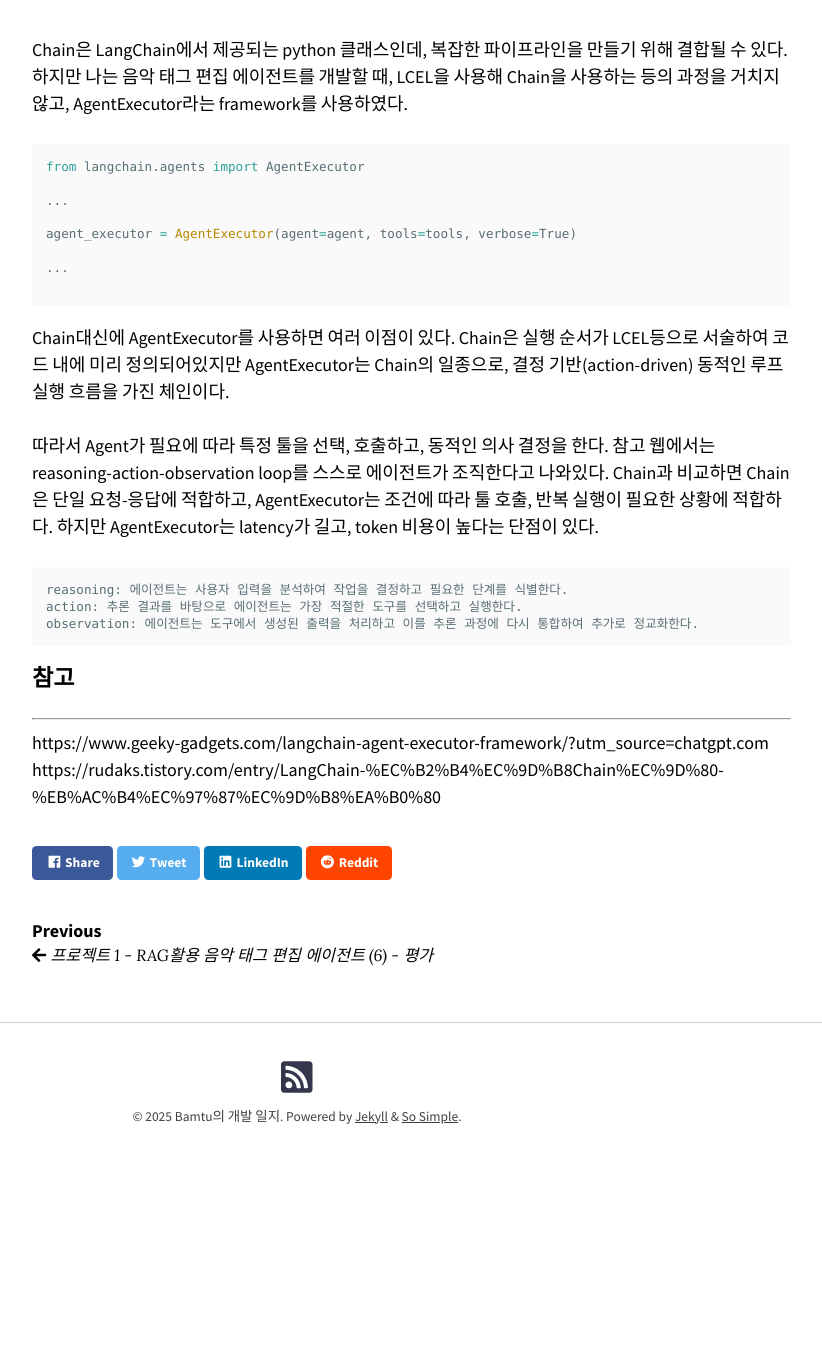
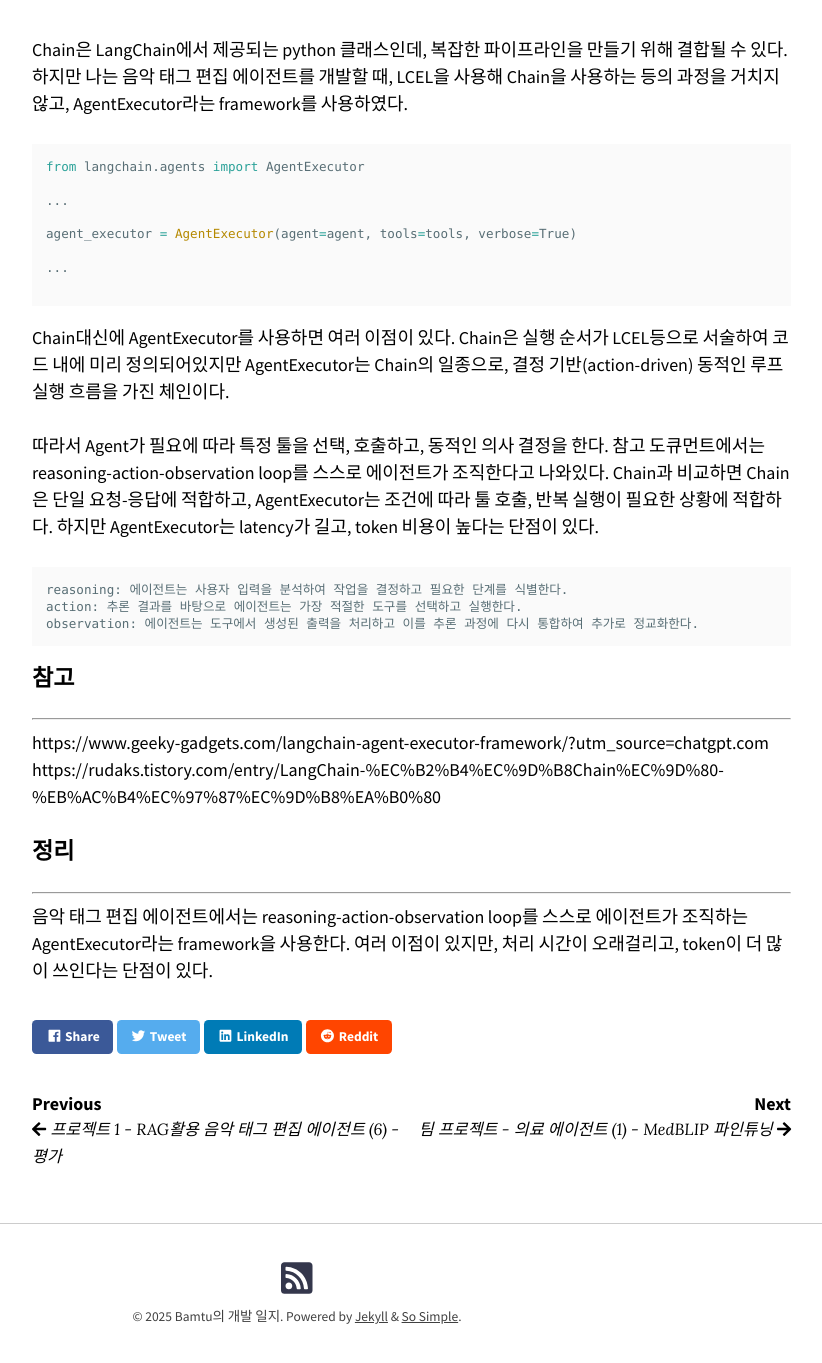
Before and after one commit to bamtu/bamtu.github.io, a Jekyll site: the page built from _posts/2025-07-28-프로젝트-1---rag활용-음악-태그-편집-에이전트-(7)---agentexecutor.md, in a window 1280 px wide and 1400 px high, scrolled down 1163 px. Shown: the top 1363 px of the window, without its empty margins (343-1165 px from the left). Built offline with Jekyll 4.4.1, drawn with Linux system fonts in a browser that asks for light colours; nearby versions of some CDN libraries; comment, search, counter and statistics services are not loaded; before the commit the page ends 2362 px from its top, so only the background shows below that.

````diff
--- a/_config.yml
+++ b/_config.yml
@@ -34,7 +34,7 @@ google_fonts:
     weights: "400,400i,700,700i"
   - name: "Lora"
     weights: "400,400i,700,700i"
-google_analytics: # Google Analytics id, e.g. "UA-NNNNNNNN-N"
+google_analytics: G-DNH0PKK3NT # Google Analytics id, e.g. "UA-NNNNNNNN-N"
 disqus:
   shortname: # Disqus shortname, e.g. "my_disqus_shortname"
 twitter:
--- a/_posts/2025-07-28-프로젝트-1---rag활용-음악-태그-편집-에이전트-(7)---agentexecutor.md
+++ b/_posts/2025-07-28-프로젝트-1---rag활용-음악-태그-편집-에이전트-(7)---agentexecutor.md
@@ -27,7 +27,7 @@ agent_executor = AgentExecutor(agent=agent, tools=tools, verbose=True)
 
 Chain대신에 AgentExecutor를 사용하면 여러 이점이 있다. Chain은 실행 순서가 LCEL등으로 서술하여 코드 내에 미리 정의되어있지만 AgentExecutor는 Chain의 일종으로, 결정 기반(action-driven) 동적인 루프 실행 흐름을 가진 체인이다.
 
-따라서 Agent가 필요에 따라 특정 툴을 선택, 호출하고, 동적인 의사 결정을 한다. 참고 웹에서는 reasoning-action-observation loop를 스스로 에이전트가 조직한다고 나와있다. Chain과 비교하면 Chain은 단일 요청-응답에 적합하고, AgentExecutor는 조건에 따라 툴 호출, 반복 실행이 필요한 상황에 적합하다. 하지만 AgentExecutor는 latency가 길고, token 비용이 높다는 단점이 있다.
+따라서 Agent가 필요에 따라 특정 툴을 선택, 호출하고, 동적인 의사 결정을 한다. 참고 도큐먼트에서는 reasoning-action-observation loop를 스스로 에이전트가 조직한다고 나와있다. Chain과 비교하면 Chain은 단일 요청-응답에 적합하고, AgentExecutor는 조건에 따라 툴 호출, 반복 실행이 필요한 상황에 적합하다. 하지만 AgentExecutor는 latency가 길고, token 비용이 높다는 단점이 있다.
 
 ```text
 reasoning: 에이전트는 사용자 입력을 분석하여 작업을 결정하고 필요한 단계를 식별한다.
@@ -39,3 +39,8 @@ observation: 에이전트는 도구에서 생성된 출력을 처리하고 이
 ---
 https://www.geeky-gadgets.com/langchain-agent-executor-framework/?utm_source=chatgpt.com
 https://rudaks.tistory.com/entry/LangChain-%EC%B2%B4%EC%9D%B8Chain%EC%9D%80-%EB%AC%B4%EC%97%87%EC%9D%B8%EA%B0%80
+
+
+### 정리
+---
+음악 태그 편집 에이전트에서는 reasoning-action-observation loop를 스스로 에이전트가 조직하는 AgentExecutor라는 framework을 사용한다. 여러 이점이 있지만, 처리 시간이 오래걸리고, token이 더 많이 쓰인다는 단점이 있다.
--- /dev/null
+++ b/_posts/2025-08-13-팀-프로젝트---의료-에이전트-(1)---medblip-파인튜닝.md
@@ -0,0 +1,11 @@
+---
+layout: post
+title:  "팀 프로젝트 - 의료 에이전트 (1) - MedBLIP 파인튜닝"
+date:   2025-08-13 00:07:27 +0900
+categories: AIagent
+---
+
+### 팀 프로젝트 시작
+---
+
+모두연 AI에이전트랩에서
````
